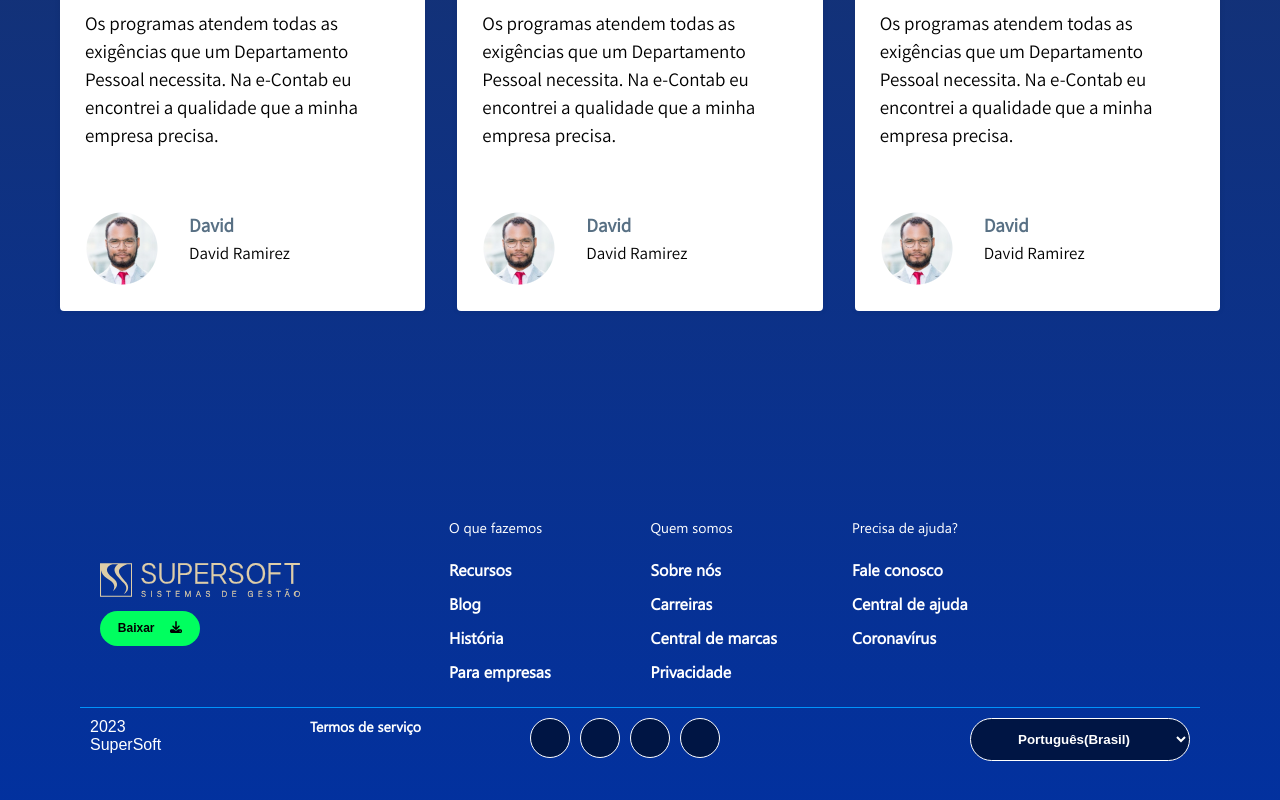
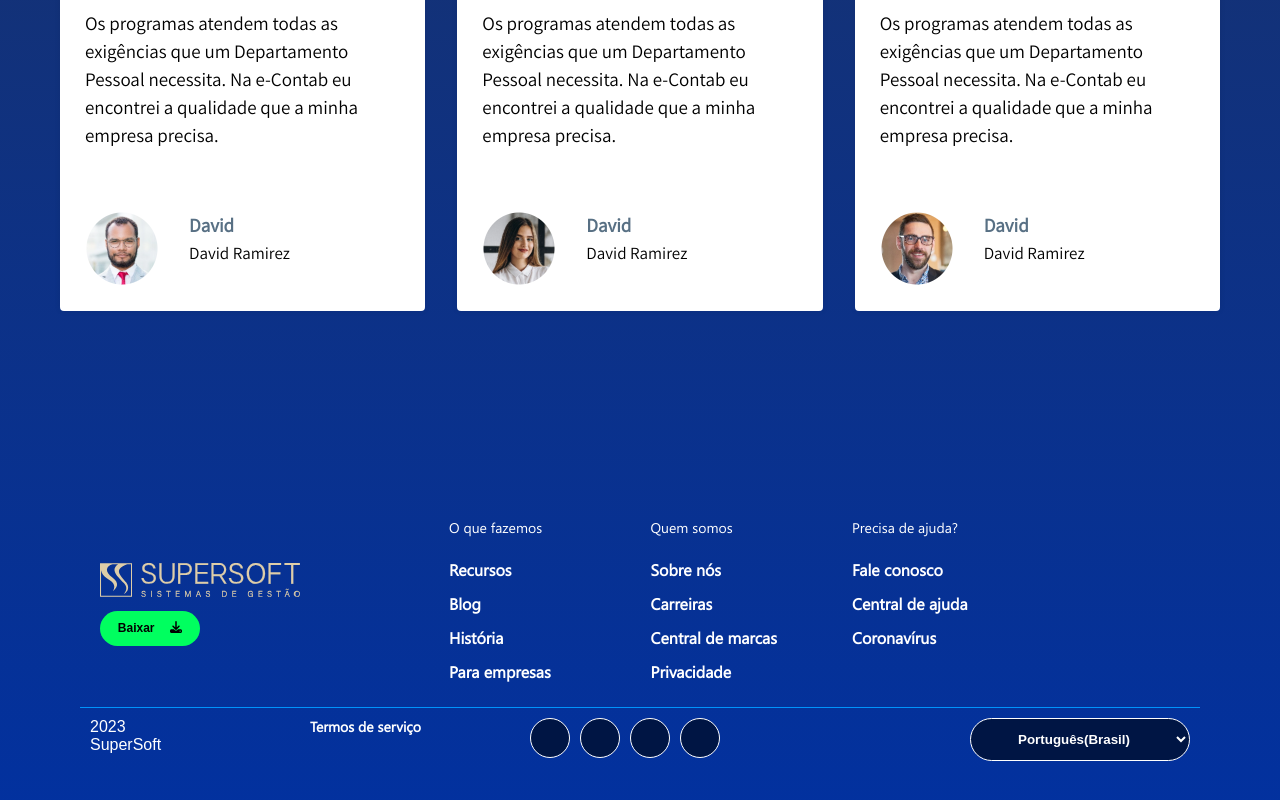
Before and after one commit to AricodeLab/supersoft.com, a Next.js app: page / in a window 1280 px wide. Shown: the part 3648-4448 px from the top of the page. Built offline with nearby package versions, Linux system fonts and the light colour scheme.

Commit message:
Essa "David" é linda

```diff
--- a/src/components/InfoSection/index.tsx
+++ b/src/components/InfoSection/index.tsx
@@ -36,7 +36,7 @@ function InfoSection() {
             <img src="/images/Aspas.svg" alt="aspas"/>
             <p>{t("testimonial")}</p>
             <S.CardFooter>
-              <img src="/images/1551@2x.png" alt="people"/>
+              <img src="/images/16028@2x.png" alt="people"/>
               <div>
                 <span>David</span>
                 <p>David Ramirez</p>
@@ -47,7 +47,7 @@ function InfoSection() {
             <img src="/images/Aspas.svg" alt="aspas"/>
             <p>{t("testimonial")}</p>
             <S.CardFooter>
-              <img src="/images/1551@2x.png" alt="people"/>
+              <img src="/images/15740@2x.png" alt="people"/>
               <div>
                 <span>David</span>
                 <p>David Ramirez</p>
```
